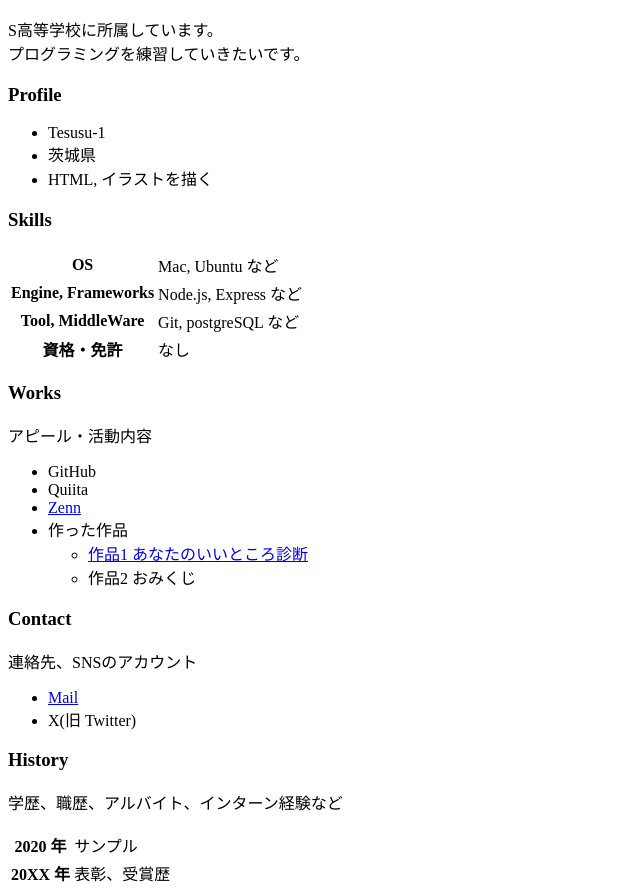
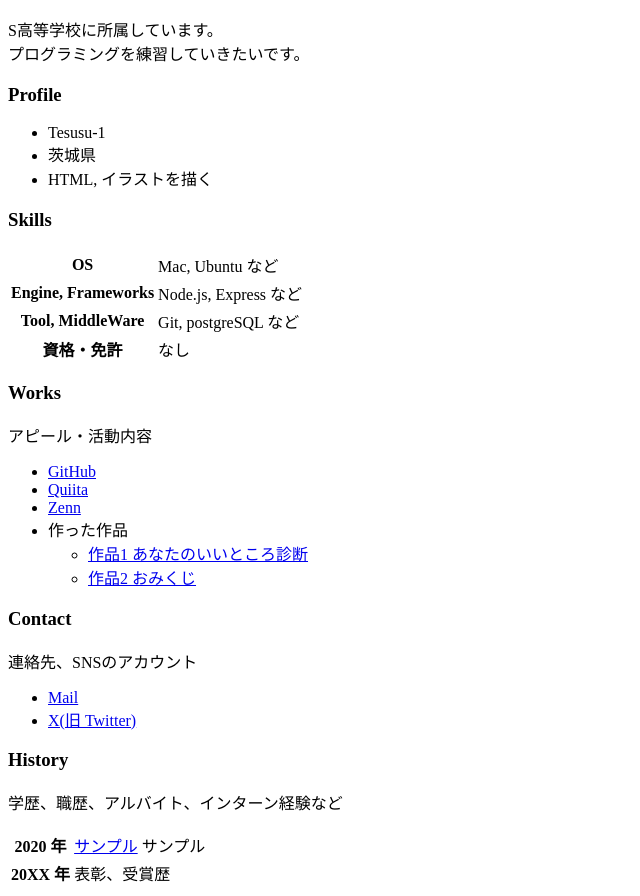
Before and after one commit to Tesusu-1/Tesusu-1.github.io, a plain HTML site: page index.html in a window 1280 px wide. Shown: the part 110-1006 px from the top of the page, without its empty margins (0-640 px from the left). Drawn offline with Linux system fonts and the light colour scheme.

Commit message:
ポートフォリオに必要な情報を追加

```diff
--- a/index.html
+++ b/index.html
@@ -44,14 +44,14 @@
     <h3>Works</h3>
     <p>アピール・活動内容</p>
     <ul>
-      <li><a href="https://github.com/Tesusu-1"></a>GitHub</li>
-      <li><a href="https://qiita.com/"></a>Quiita</li>
+      <li><a href="https://github.com/Tesusu-1">GitHub</a></li>
+      <li><a href="https://qiita.com/">Quiita</a></li>
       <li><a href="https://zenn.dev/">Zenn</a></li>
       <li>
         作った作品
         <ul>
           <li><a href="file:///Users/macbook/workspace/assessment/assessment.html">作品1 あなたのいいところ診断</a></li>
-          <li><a href="file:///Users/macbook/workspace/fortuneslip/fortuneslip.html"></a>作品2 おみくじ</li>
+          <li><a href="file:///Users/macbook/workspace/fortuneslip/fortuneslip.html">作品2 おみくじ</a></li>
         </ul>
       </li>
     </ul>
@@ -59,7 +59,7 @@
     <p>連絡先、SNSのアカウント</p>
     <ul>
       <li><a href="http://www.example.com">Mail</a></li>
-      <li><a href="http://www.example.com"></a>X(旧 Twitter)</li>
+      <li><a href="http://www.example.com">X(旧 Twitter)</a></li>
     </ul>
 
     <h3>History</h3>
@@ -67,7 +67,7 @@
     <table>
       <tr>
         <th>2020 年</th>
-        <td><a href="http://www.example.com"></a>サンプル</td>
+        <td><a href="http://www.example.com">サンプル</a> サンプル</td>
       </tr>
       <tr>
         <th>20XX 年</th>
```
